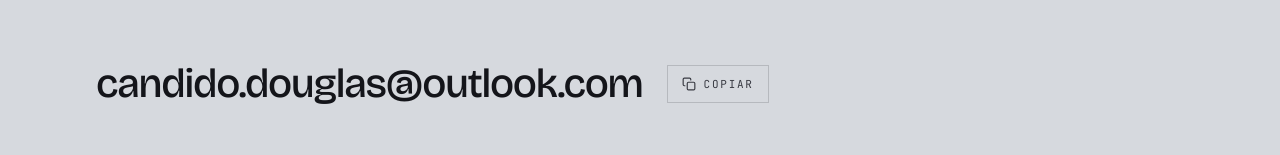
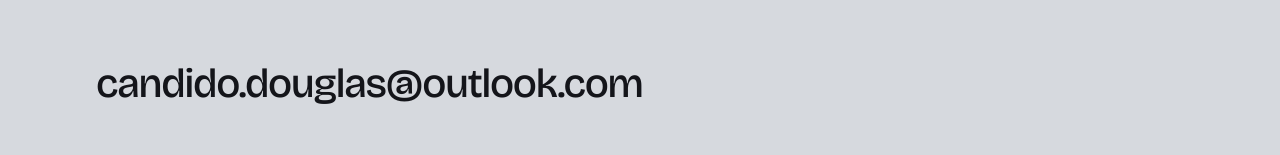
Before and after one commit to douglazcandido/douglazcandido.com, a React (Vite) app: page / in a window 1280 px wide. Shown: the part 5068-5223 px from the top of the page. Built offline with nearby package versions, Linux system fonts and the light colour scheme.

Commit message:
refactor: remove botão de copiar e-mail da seção de contato

```diff
--- a/src/i18n/en.ts
+++ b/src/i18n/en.ts
@@ -115,10 +115,6 @@ export const en: Dict = {
   },
   contact: {
     title: "Let's talk",
-    copy: "copy",
-    copied: "copied",
-    copyAria: "Copy email",
-    copiedAria: "Email copied",
     backToTop: "back to top",
     rights: "All rights reserved.",
   },
--- a/src/i18n/es.ts
+++ b/src/i18n/es.ts
@@ -115,10 +115,6 @@ export const es: Dict = {
   },
   contact: {
     title: "Hablemos",
-    copy: "copiar",
-    copied: "copiado",
-    copyAria: "Copiar correo",
-    copiedAria: "Correo copiado",
     backToTop: "volver arriba",
     rights: "Todos los derechos reservados.",
   },
--- a/src/i18n/pt.ts
+++ b/src/i18n/pt.ts
@@ -117,10 +117,6 @@ export const pt = {
   },
   contact: {
     title: "Vamos conversar",
-    copy: "copiar",
-    copied: "copiado",
-    copyAria: "Copiar e-mail",
-    copiedAria: "E-mail copiado",
     backToTop: "voltar ao topo",
     rights: "Todos os direitos reservados.",
   },
--- a/src/sections/Contact.tsx
+++ b/src/sections/Contact.tsx
@@ -1,6 +1,5 @@
-import { useEffect, useRef, useState } from "react";
 import { FaGithub, FaInstagram, FaLinkedin } from "react-icons/fa";
-import { FiArrowUpRight, FiCheck, FiCopy } from "react-icons/fi";
+import { FiArrowUpRight } from "react-icons/fi";
 import Reveal from "../components/Reveal";
 import { useInView } from "../hooks/useInView";
 import { profile } from "../data/profile";
@@ -11,37 +10,6 @@ const socials = [
   { href: profile.linkedin, label: "LinkedIn", handle: "in/douglazcandido", Icon: FaLinkedin },
   { href: profile.instagram, label: "Instagram", handle: "@douglazcandido", Icon: FaInstagram },
 ];
-
-function CopyEmail() {
-  const { t } = useI18n();
-  const [copied, setCopied] = useState(false);
-  const timer = useRef<ReturnType<typeof setTimeout> | undefined>(undefined);
-
-  useEffect(() => () => clearTimeout(timer.current), []);
-
-  const copy = async () => {
-    try {
-      await navigator.clipboard.writeText(profile.email);
-      setCopied(true);
-      clearTimeout(timer.current);
-      timer.current = setTimeout(() => setCopied(false), 2000);
-    } catch {
-      // Clipboard can be blocked (insecure context / permissions); the mailto link still works.
-    }
-  };
-
-  return (
-    <button
-      type="button"
-      onClick={copy}
-      aria-label={copied ? t.contact.copiedAria : t.contact.copyAria}
-      className="inline-flex shrink-0 items-center gap-2 border border-divider px-3.5 py-2.5 font-mono text-[11px] tracking-[0.16em] text-neutral-300 uppercase transition-colors hover:border-accent hover:text-accent"
-    >
-      {copied ? <FiCheck aria-hidden="true" className="h-3.5 w-3.5" /> : <FiCopy aria-hidden="true" className="h-3.5 w-3.5" />}
-      {copied ? t.contact.copied : t.contact.copy}
-    </button>
-  );
-}
 
 export default function Contact() {
   const { t } = useI18n();
@@ -68,7 +36,6 @@ export default function Contact() {
             {profile.email}
             <span className="absolute -bottom-2 left-0 h-[3px] w-full origin-left scale-x-0 bg-accent transition-transform duration-500 ease-out group-hover:scale-x-100" />
           </a>
-          <CopyEmail />
         </Reveal>
 
         <ul className="m-0 mt-[clamp(32px,4.5vw,64px)] list-none border-t border-divider p-0">
```
